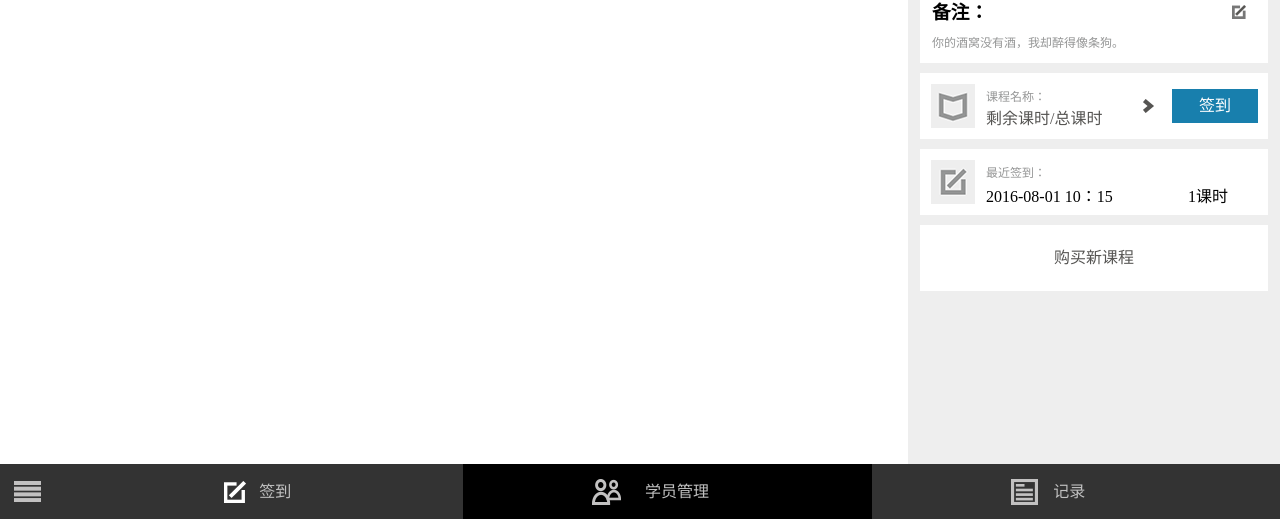
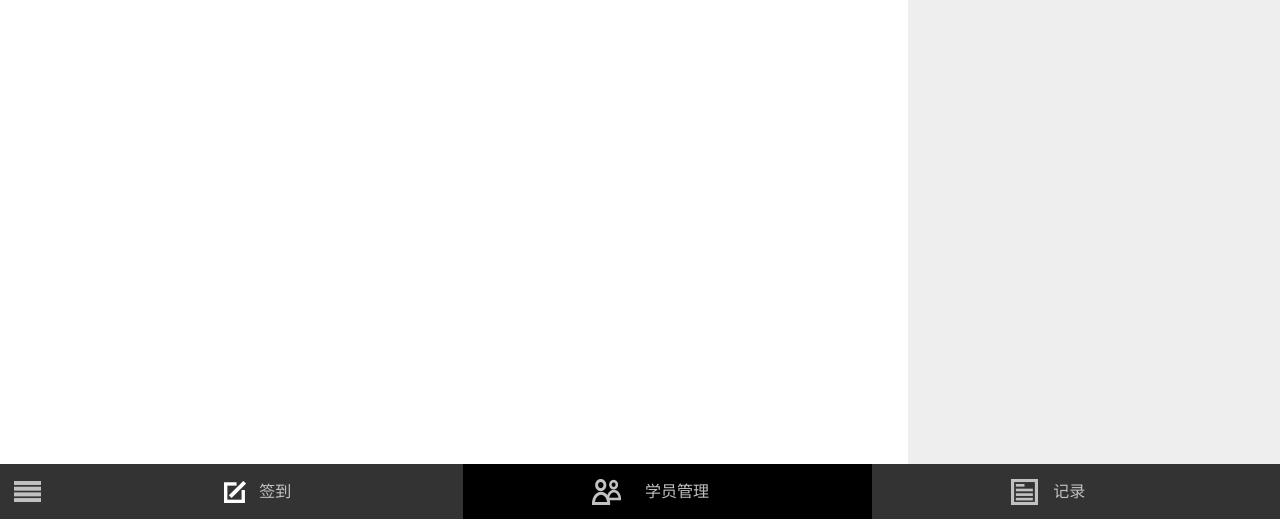
Before and after one commit to YoukeWJP/youke_front, a website with bundled scripts: page page/service/mgrstudent.html in a window 1280 px wide. Shown: the part 281-800 px from the top of the page. Built offline with nearby package versions, Linux system fonts and the light colour scheme.

Commit message:
修改页面样式

```diff
--- a/page/service/mgrstudent.html
+++ b/page/service/mgrstudent.html
@@ -68,7 +68,7 @@
             <!--学员生日 --- END -->
         </div>
         <!--右侧菜单栏列表 --- BEGIN -->
-        <div class="sidebar-right-list dn" id="sidebar-right-list">
+        <div class="sidebar-right-list" id="sidebar-right-list">
             <ul>
                 <li class="first active">
                     <a href="javascript:void(0);">
@@ -92,7 +92,7 @@
         </div>
         <!--右侧菜单栏列表 --- END -->
         <!--右侧菜单栏学员生日详情 --- BEGIN -->
-        <div class="sidebar-right-student-detail" id="sidebar-right-student-detail">
+        <div class="sidebar-right-student-detail dn" id="sidebar-right-student-detail">
             <h3 class="title">
                 <i></i>
                 <span>学员详情</span>
```
